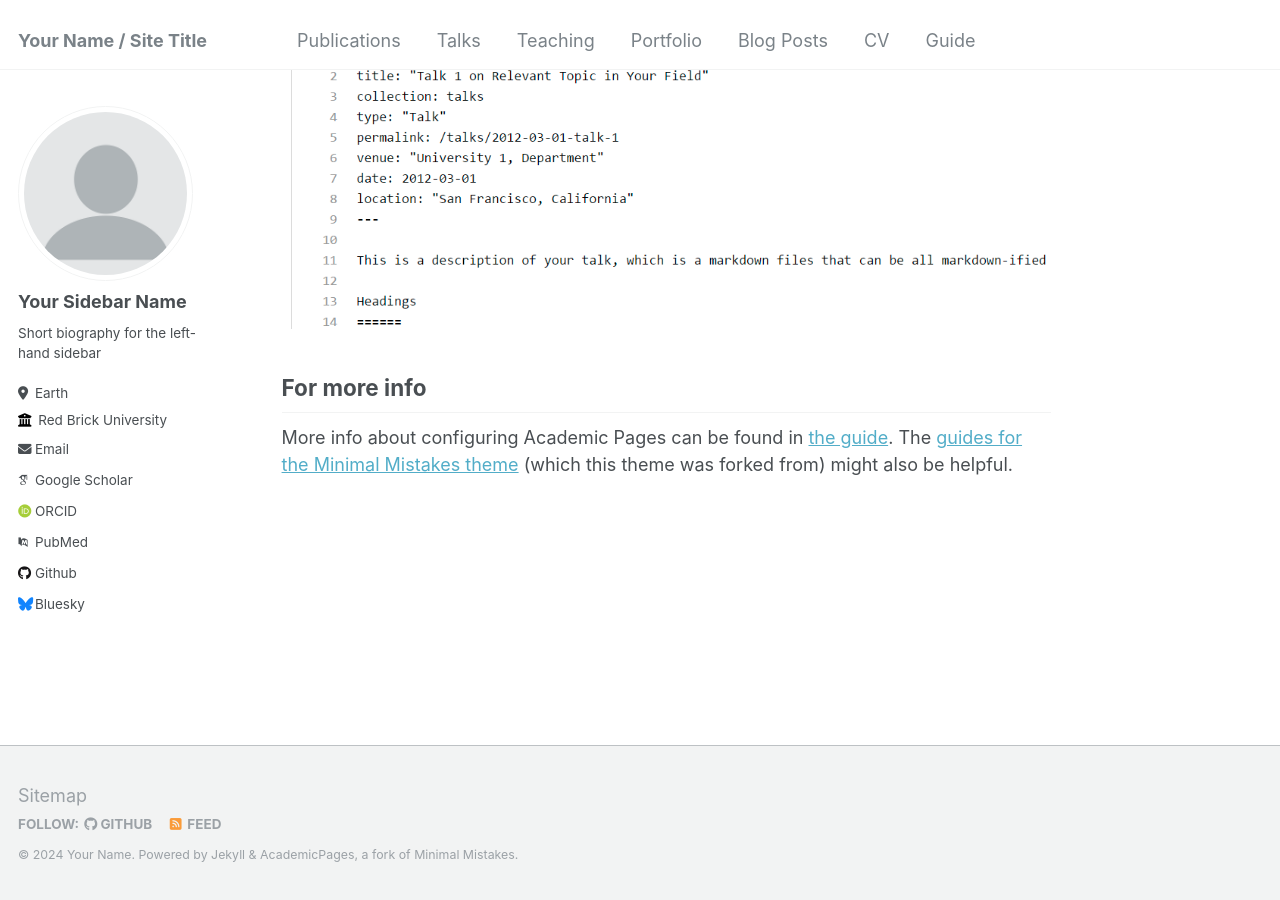
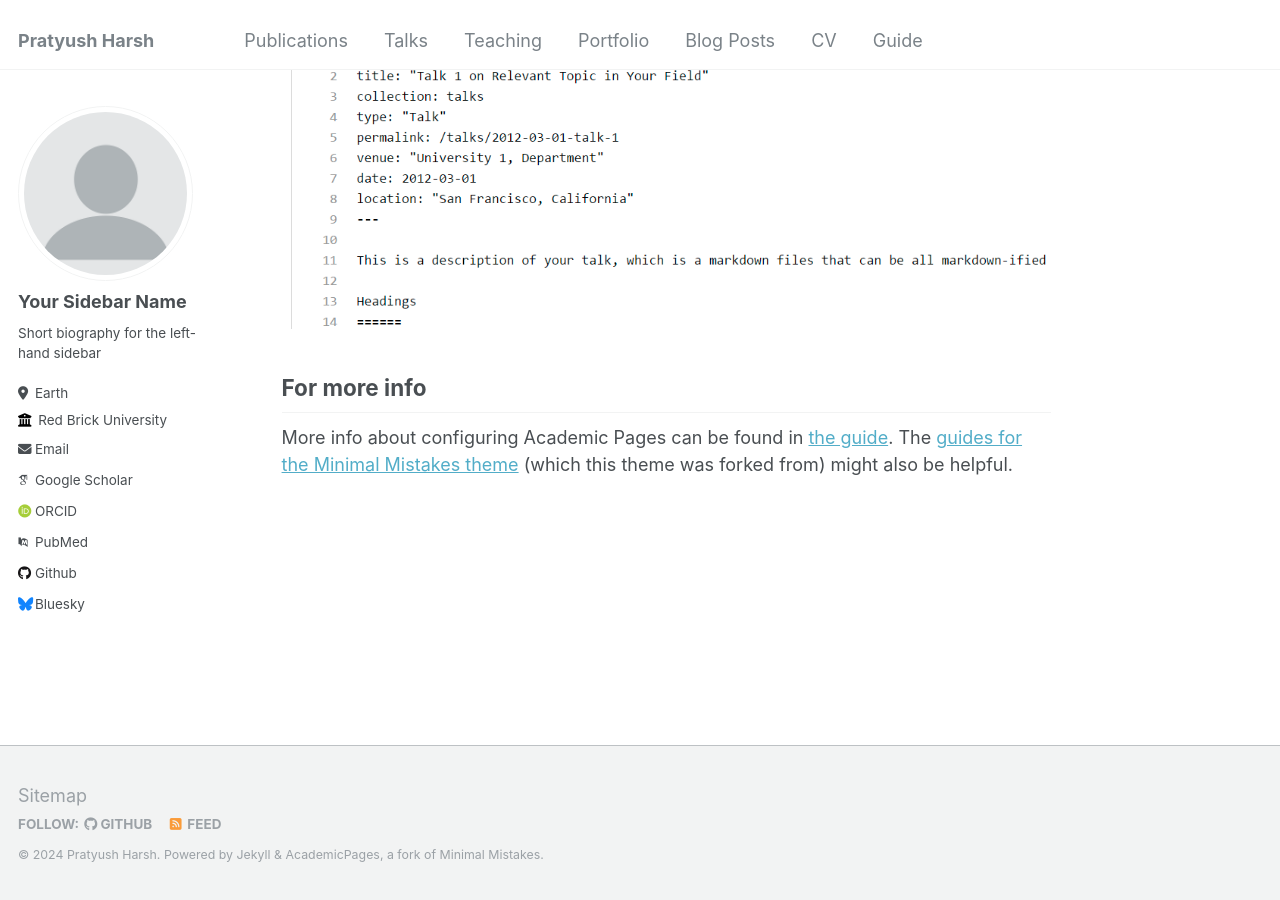
Before and after one commit to gr8geek/gr8geek.github.io, a Jekyll site: the page built from _pages/about.md, in a window 1280 px wide and 900 px high, scrolled down 2660 px. Built offline with Jekyll 4.4.1, drawn with Linux system fonts in a browser that asks for light colours; some web fonts are replaced.

Commit message:
Initial Commit
Added name and profession

```diff
--- a/_config.yml
+++ b/_config.yml
@@ -8,13 +8,13 @@
 
 # Basic Site Settings
 locale                   : "en-US"
-title                    : "Your Name / Site Title"
+title                    : "Pratyush Harsh"
 title_separator          : "-"
-name                     : &name "Your Name"
-description              : &description "personal description"
-url                      : https://academicpages.github.io # the base hostname & protocol for your site e.g. "https://mmistakes.github.io"
+name                     : &name "Pratyush Harsh"
+description              : &description "Research Engineer"
+url                      : https://gr8geek.github.io # the base hostname & protocol for your site e.g. "https://mmistakes.github.io"
 baseurl                  : "" # the subpath of your site, e.g. "/blog"
-repository               : "academicpages/academicpages.github.io"
+repository               : "gr8geek/gr8geek.github.io"
 
 # Site Author - The following control what appear as part of the author content on the side bar.
 #               If a field is blank the icon and link will not appear, otherwise it will be shown.
```
